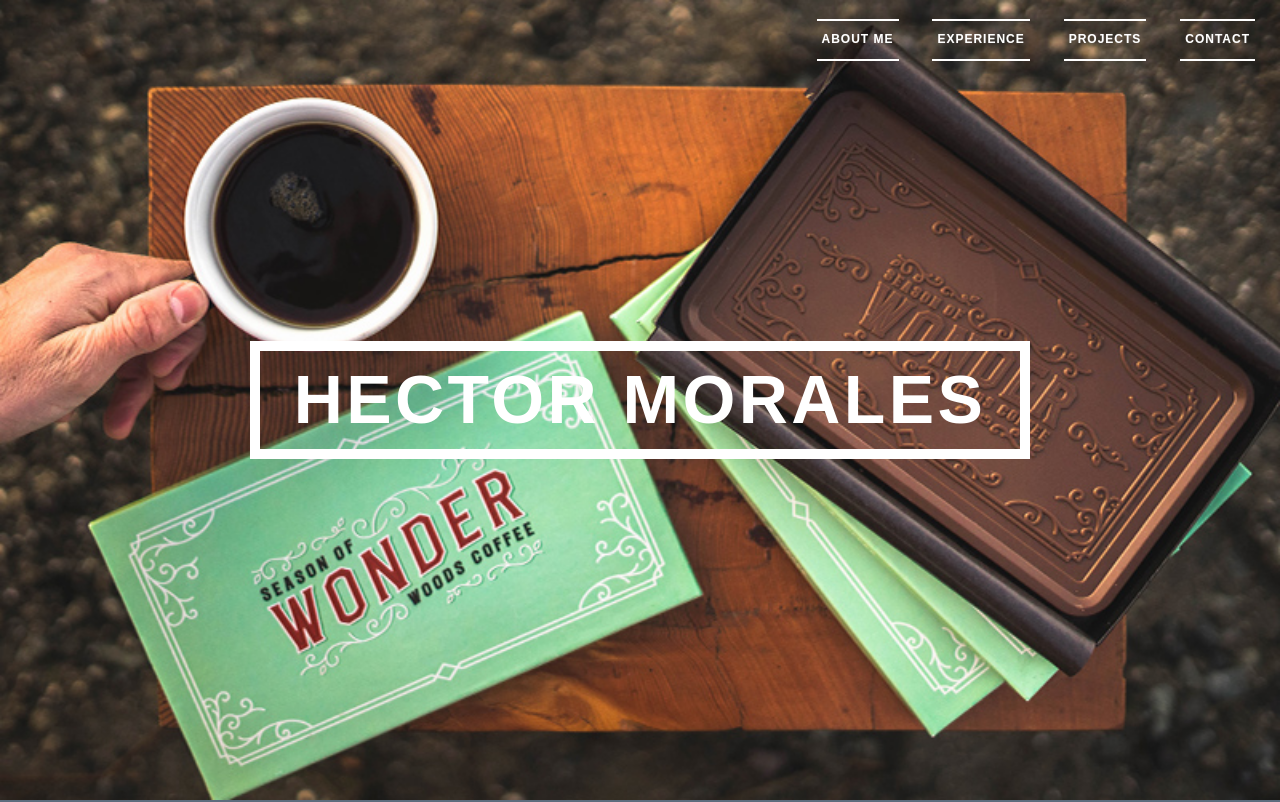
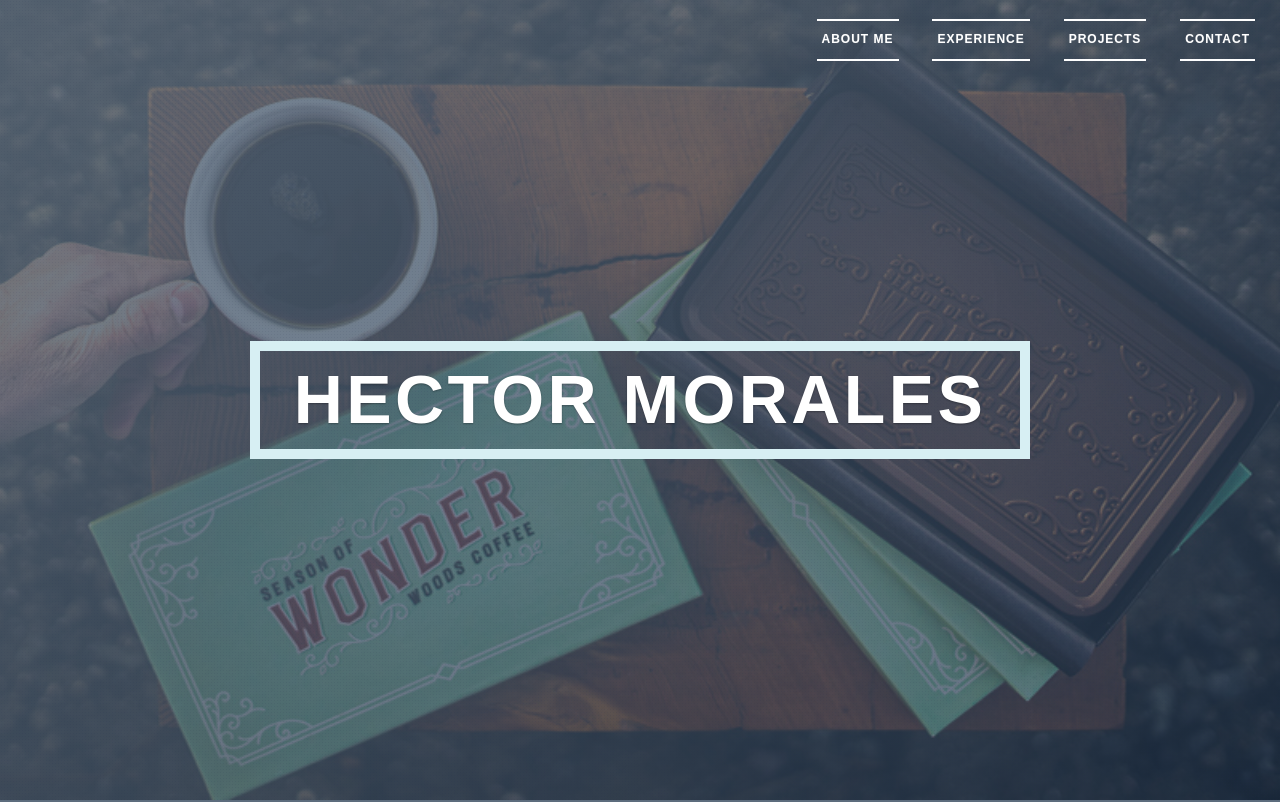
Before and after one commit to hector-m/Porfolio-Site, a plain HTML site: page index.html in a window 1280 px wide. Shown: the top 802 px of the page. Drawn offline with Linux system fonts and the light colour scheme.

Commit message:
added filter to header

```diff
--- a/assets/css/main.css
+++ b/assets/css/main.css
@@ -278,14 +278,16 @@ body {
 
 header {
   height: 100vh;
-  background-image: url(../img/cover1.jpg);
-  background-size: cover;
   background-position: center;
+  background-image: url(../img/dot.svg), linear-gradient(140deg, rgba(92, 108, 125, 0.85), rgba(24, 46, 74, 0.65)), url(../img/cover1.jpg);
+  background-size: 3px, cover, cover;
+  color: #FFF;
   display: flex;
   flex-direction: column;
   justify-content: center;
   align-items: center;
-  margin-bottom: 0px; }
+  margin-bottom: 0px;
+  position: relative; }
   header h1 {
     display: inline-block;
     width: 100%;
@@ -295,11 +297,12 @@ header {
     color: white;
     text-transform: uppercase;
     letter-spacing: 0.05em;
-    text-align: center; }
+    text-align: center;
+    text-shadow: 0 1px 2px rgba(0, 0, 0, 0.3); }
     header h1 span {
       display: inline-block;
       padding: 0.2em 0.5em;
-      border: white solid 10px; }
+      border: #D7EFF3 solid 10px; }
 
 .about-section {
   height: 50%;
```
Also changed, not shown: assets/img/dot.svg (added).
